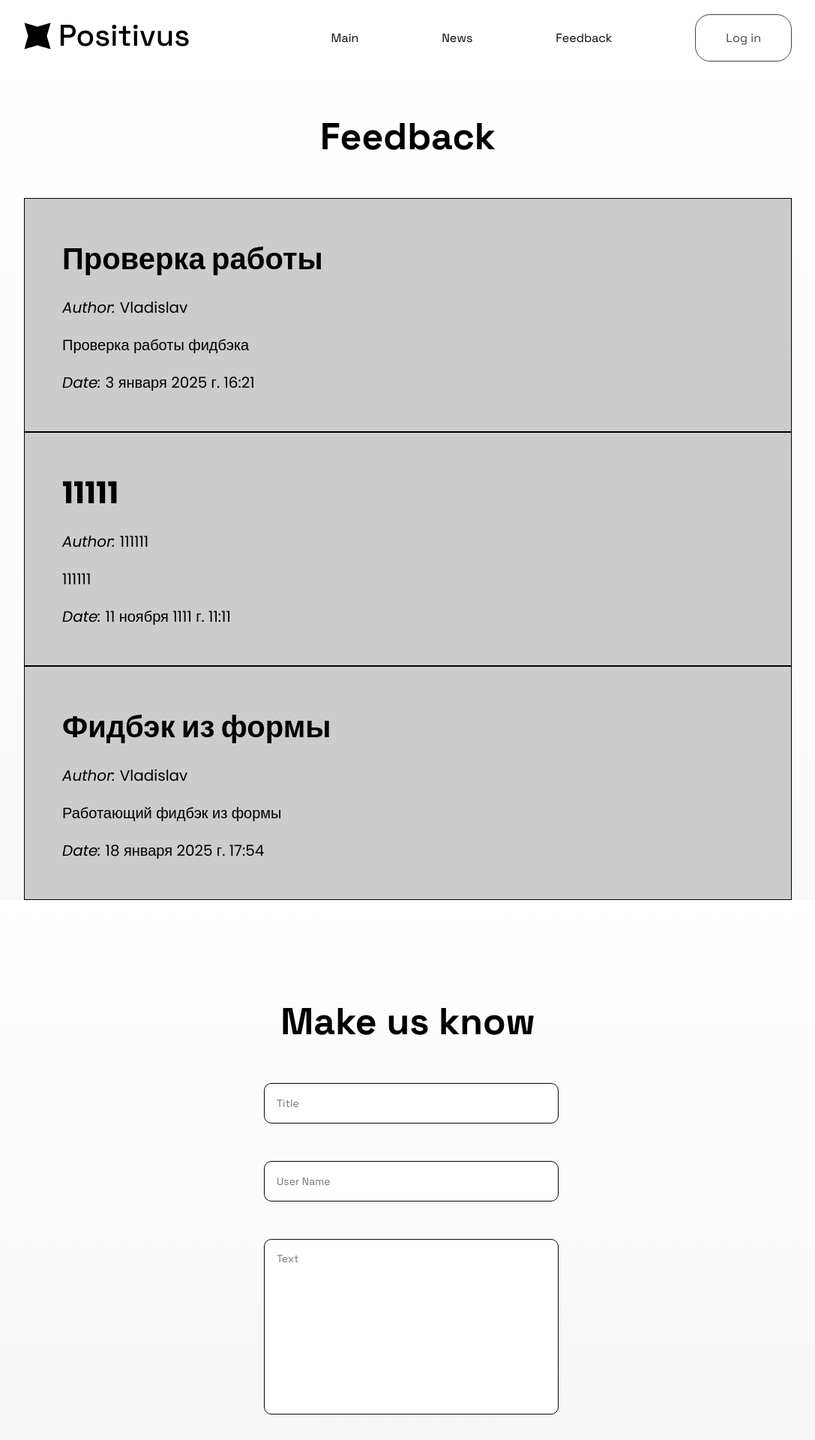
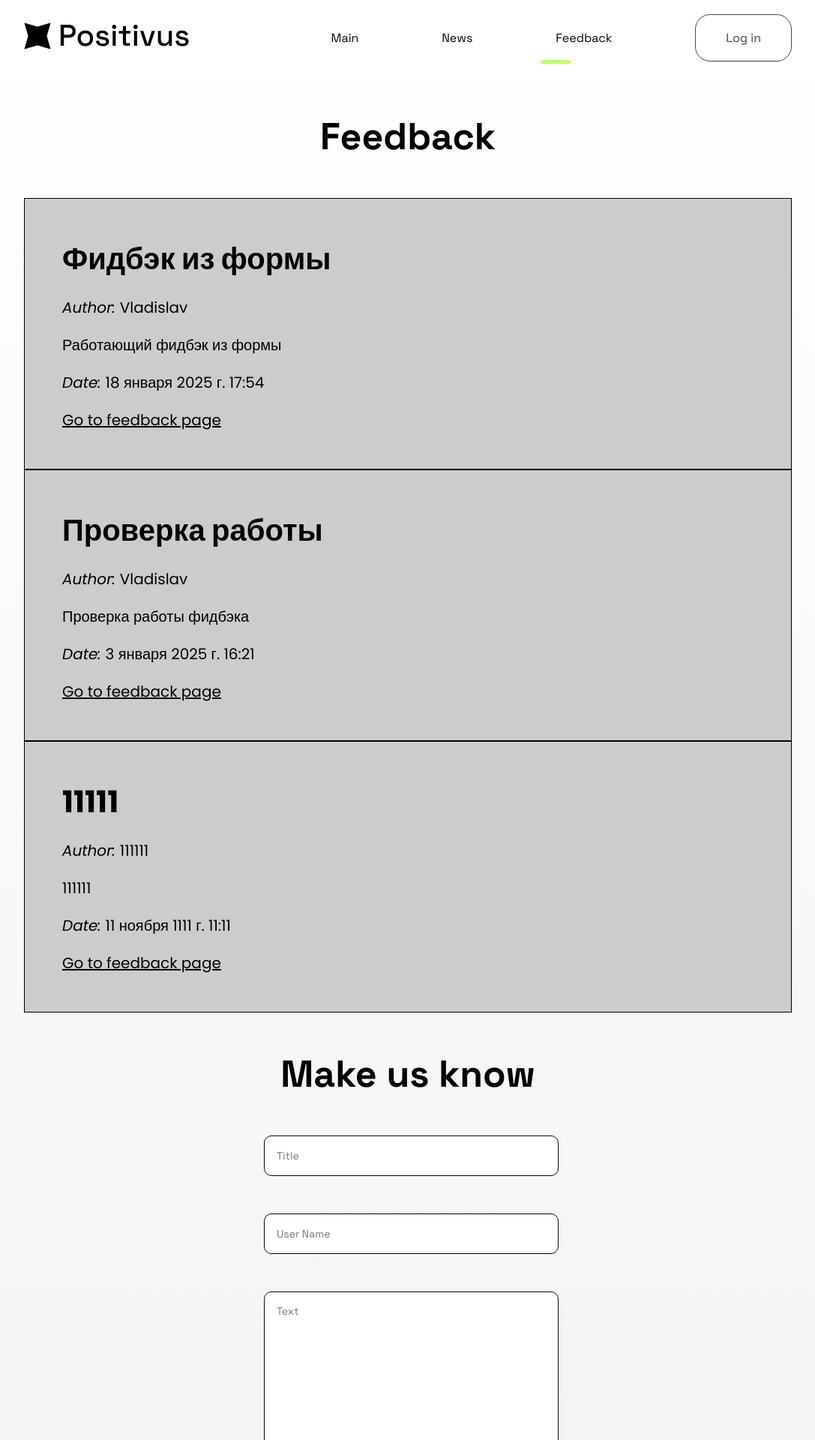
Before and after one commit to Lavislad/Freelance, a Django app: page /feedback/ in a window 1280 px wide. Shown: the top 1920 px of the page at 75% size, without its empty margins (96-1183 px from the left). Run offline with Django 5.2, Linux system fonts and the light colour scheme; data comes from the database, SQL or seed files in the repository; both versions use the stored data as it was after the commit; some libraries are stand-ins or nearby versions.

Commit message:
Working Feedback Page

```diff
--- a/Freelance/feedback/models.py
+++ b/Freelance/feedback/models.py
@@ -9,6 +9,9 @@ class Feedback(models.Model):
     def __str__(self):
         return self.title
 
+    def get_absolute_url(self):
+        return f'/feedback/{self.id}'
+
     class Meta:
         verbose_name = 'Фидбэк'
-        verbose_name_plural = 'Фидбэк'
+        verbose_name_plural = 'Фидбэки'
--- a/Freelance/feedback/templates/feedback/feedback_index.html
+++ b/Freelance/feedback/templates/feedback/feedback_index.html
@@ -13,15 +13,14 @@
                     <p><i>Author: </i>{{ el.user_name }}</p>
                     <p>{{ el.full_text }}</p>
                     <p><i>Date: </i>{{ el.date }}</p>
+                    <p><a href='{% url "feedback_details" el.id %}' class="a">Go to feedback page</a></p>
                 </div>
                 {% endfor %}
         {% else %}
             <p>You have no notes</p>
             </div>
         {% endif %}
-    </div>
 
-    <div class="wrapper">
         <h2 class="h2">Make us know</h2>
         <form method="post" class="news-form">
             {% csrf_token %}
--- a/Freelance/feedback/urls.py
+++ b/Freelance/feedback/urls.py
@@ -3,4 +3,7 @@ from . import views
 
 urlpatterns = [
     path('', views.feedback_index, name='feedback_index'),
+    path('<int:pk>', views.FeedbackDetailView.as_view(), name='feedback_details'),
+    path('<int:pk>/update', views.FeedbackUpdateView.as_view(), name='feedback_update'),
+    path('<int:pk>/delete', views.FeedbackDeleteView.as_view(), name='feedback_delete')
 ]
--- a/Freelance/feedback/views.py
+++ b/Freelance/feedback/views.py
@@ -3,6 +3,23 @@ from django.shortcuts import render, redirect
 from .models import Feedback
 from .forms import FeedbackForm
 from django.views.generic import DetailView, UpdateView, DeleteView
+
+class FeedbackDetailView(DetailView):
+    model = Feedback
+    template_name = 'feedback/feedback_details.html'
+    context_object_name = 'feedback'
+
+class FeedbackUpdateView(UpdateView):
+    model = Feedback
+    template_name = 'feedback/feedback_update.html'
+    form_class = FeedbackForm
+    context_object_name = 'feedback'
+
+class FeedbackDeleteView(DeleteView):
+    model = Feedback
+    template_name = 'feedback/feedback_delete.html'
+    success_url = '/feedback/'
+    context_object_name = 'feedback'
 
 def feedback_index(request):
     error = ''
@@ -13,7 +30,7 @@ def feedback_index(request):
             return redirect('feedback_index')
         else:
             error = 'Form is invalid'
-    feedback = Feedback.objects.all
+    feedback = Feedback.objects.order_by('-date')
     form = FeedbackForm()
     data = {
         'title': 'Feedback Page',
--- a/Freelance/main/static/main/css/main.css
+++ b/Freelance/main/static/main/css/main.css
@@ -528,7 +528,8 @@ form .btn {
     margin-bottom: 80px;
 }
 
-.news .elem a {
+.news .elem a,
+.feedback .elem a {
     text-decoration: underline;
     color: #000;
     cursor: pointer;
--- a/Freelance/main/templates/main/layout.html
+++ b/Freelance/main/templates/main/layout.html
@@ -16,7 +16,7 @@
                 <ul>
                     <li class="{% if title == 'Main Page' %}active{% endif %}"><a href="{% url 'index' %}" class="nav-a">Main</a></li>
                     <li class="{% if title == 'News Page' %}active{% endif %}"><a href="{% url 'news_index' %}" class="nav-a">News</a></li>
-                    <li class="{% if title == 'Feedback' %}active{% endif %}"><a href="{% url 'feedback_index' %}" class="nav-a">Feedback</a></li>
+                    <li class="{% if title == 'Feedback Page' %}active{% endif %}"><a href="{% url 'feedback_index' %}" class="nav-a">Feedback</a></li>
                     <li class="btn"><a href="{% url 'login' %}" class="nav-btn">Log in</a></li>
                 </ul>
             </nav>
```
Also changed, not shown: Freelance/feedback/templates/feedback/feedback_delete.html (added, +17 -0 lines), Freelance/feedback/templates/feedback/feedback_details.html (added, +17 -0 lines), Freelance/feedback/templates/feedback/feedback_update.html (added, +21 -0 lines), Freelance/db.sqlite3.
